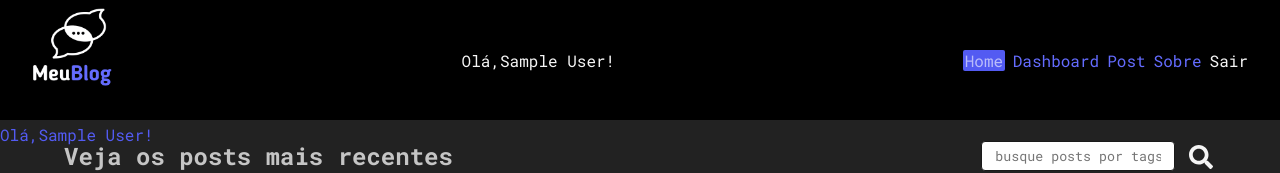
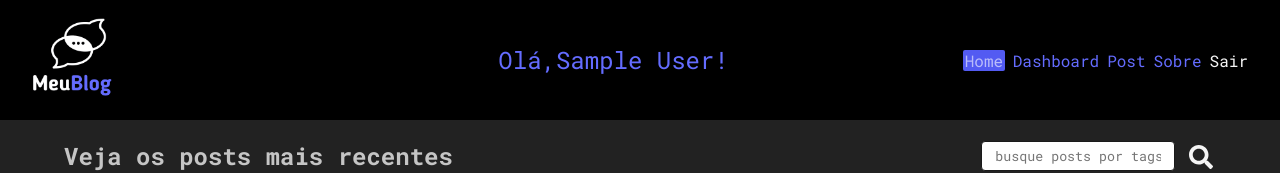
Before and after one commit to alexandreSouza31/Meu_Blog, a React (Vite) app: page /home in a window 1280 px wide. Shown: the top 173 px of the page. Built offline with nearby package versions, Linux system fonts and the light colour scheme; no server answers; the database is empty; sample sign-in values are in the browser's storage.

Commit message:
will adjust styles in the navbar

```diff
--- a/src/components/layout/Navbar.css
+++ b/src/components/layout/Navbar.css
@@ -6,6 +6,34 @@ nav {
     height: 120px;
 }
 
+.nav_user {
+    margin-left: .5rem;
+    overflow: auto;
+    /* text-overflow: ellipsis; */
+    white-space: nowrap;
+    color: #646CFF;
+    font-size: 1.2rem;
+}
+
+.nav_user::-webkit-scrollbar,span::-webkit-scrollbar {
+    width: 12px;              /* width of the entire scrollbar */
+  }
+
+  .nav_user::-webkit-scrollbar-track,span::-webkit-scrollbar-track {
+    background: #333;        /* color of the tracking area */
+    border-radius: 5px;
+  }
+
+  .nav_user::-webkit-scrollbar-thumb,span::-webkit-scrollbar-thumb {
+    background-color:#222;    /* color of the scroll thumb */
+    border-radius: 20px;       /* roundness of the scroll thumb */
+    border: 2px solid #333;  /* creates padding around scroll thumb */
+  }
+
+.nav_user_small {
+    display: none;
+    margin-left: 6rem;
+}
 
 nav img {
     width: 80px;
@@ -22,7 +50,7 @@ ul li {
     margin-left: .5rem;
 }
 
-.logout_btn{
+.logout_btn {
     padding: 0;
     border: none;
     margin: 0;
@@ -40,9 +68,93 @@ ul li {
     color: white;
 }
 
+@media screen and (max-width:280px) {
+    * {
+        text-align: center;
+        margin: 0;
+    }
+
+    nav,
+    .nav_user {
+        max-width: 280px;
+    }
+
+    nav {
+        min-height: 260px;
+        justify-content: center;
+        flex-wrap: wrap;
+    }
+
+    nav img,
+    .nav_user,
+    ul li,
+    .logout_btn {
+        margin: 0rem;
+    }
+
+    nav img {
+        width: 50px;
+        margin-top: .5rem;
+    }
+
+    .nav_user_small{
+        margin-right: 2rem;
+        word-break: break-all;
+    }
+
+    .logout_btn {
+        margin-right: 2.5rem;
+    }
+}
+
+@media screen and (max-width:374px) {
+
+    .nav_user {
+        display: flex;
+        margin: 0;
+        margin-left: 0;
+        text-align: center;
+        overflow: auto;
+        text-overflow: initial;
+        white-space: normal;
+    }
+
+    .nav_user_small{
+        margin-left: 2rem;
+    }
+
+}
+
+@media screen and (max-width:520px) {
+    nav{
+        height: 200px;
+    }
+    .nav_user {
+        display: none;
+    }
+
+    .nav_user_small {
+        display: block;
+        /* margin: 0; */
+    }
+
+}
 
 @media screen and (min-width:720px) {
     nav ul {
         display: flex;
     }
+    .nav_user{
+
+    }
+
 }
+@media screen and (min-width:1080px) {
+    nav ul {
+        display: flex;
+    }
+    .nav_user{
+        margin-left: 10rem;
+        font-size: 1.5rem;
+    }
+}
```
